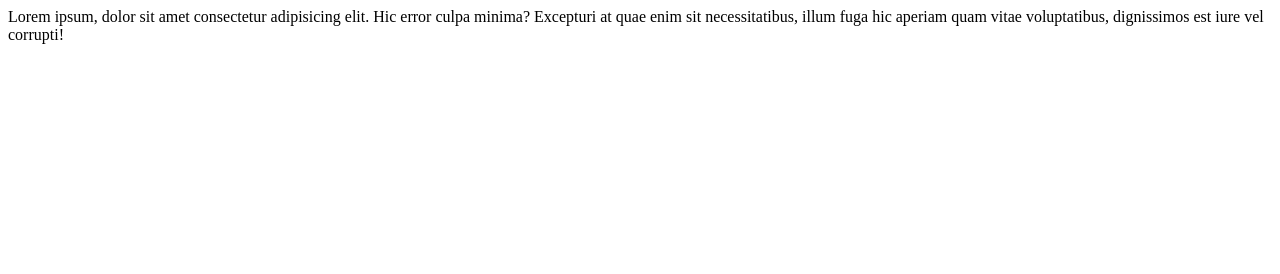
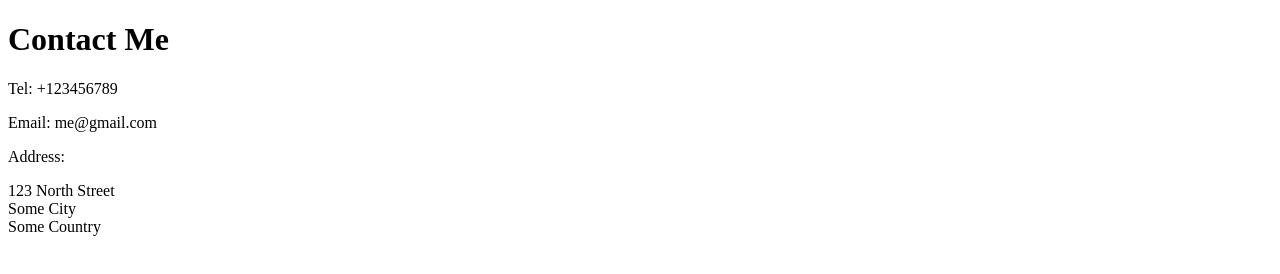
Before and after one commit to Divyanshu-Lohani/Capstone-project-1, a plain HTML site: page Public/Contact Me.html in a window 1280 px wide. Drawn offline with Linux system fonts and the light colour scheme.

Commit message:
Add files via upload

```diff
--- a/Public/Contact Me.html
+++ b/Public/Contact Me.html
@@ -5,6 +5,14 @@
     <title>Document</title>
 </head>
 <body>
-    Lorem ipsum, dolor sit amet consectetur adipisicing elit. Hic error culpa minima? Excepturi at quae enim sit necessitatibus, illum fuga hic aperiam quam vitae voluptatibus, dignissimos est iure vel corrupti!
+    <h1>Contact Me</h1>
+<p>Tel: +123456789</p>
+<p>Email: me@gmail.com</p>
+<p>Address:</p>
+<p>
+  123 North Street<br />
+  Some City<br />
+  Some Country <br />
+</p>
 </body>
 </html>
```
